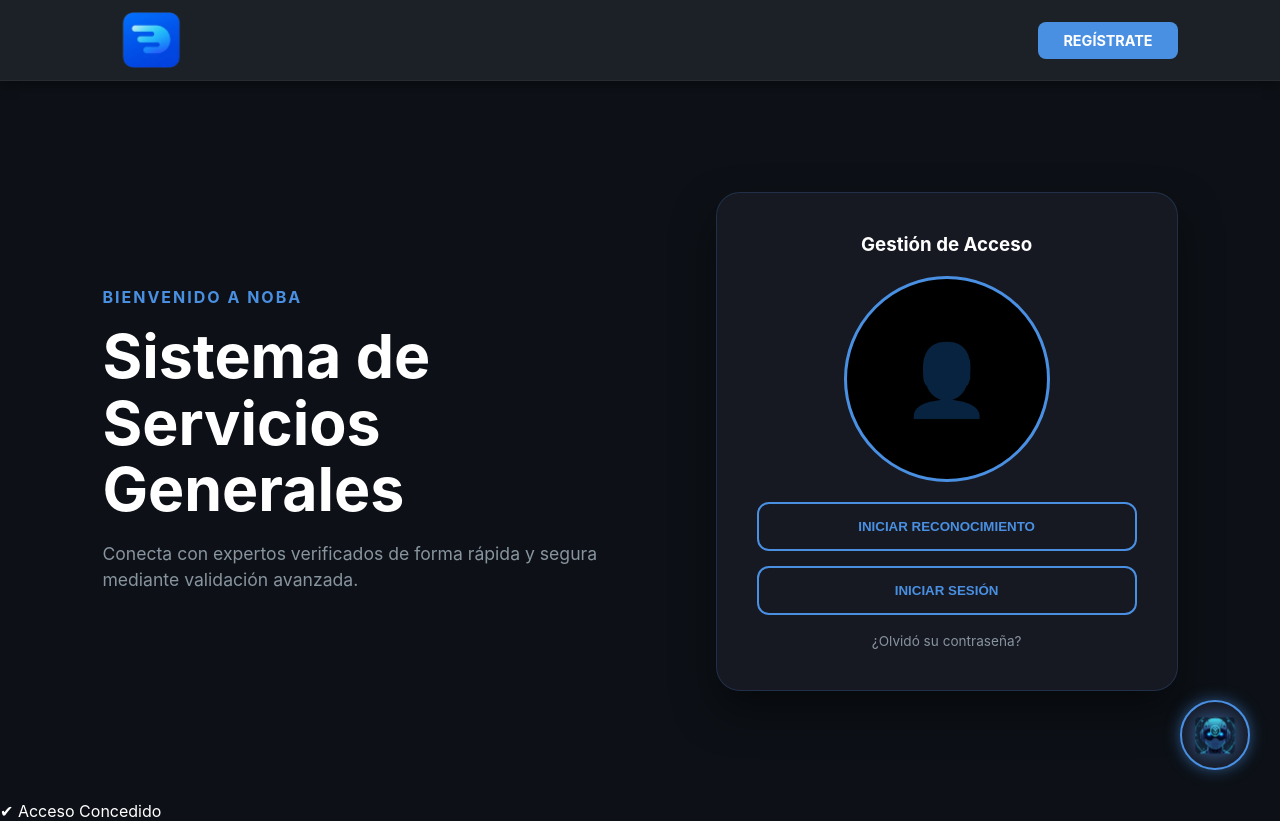
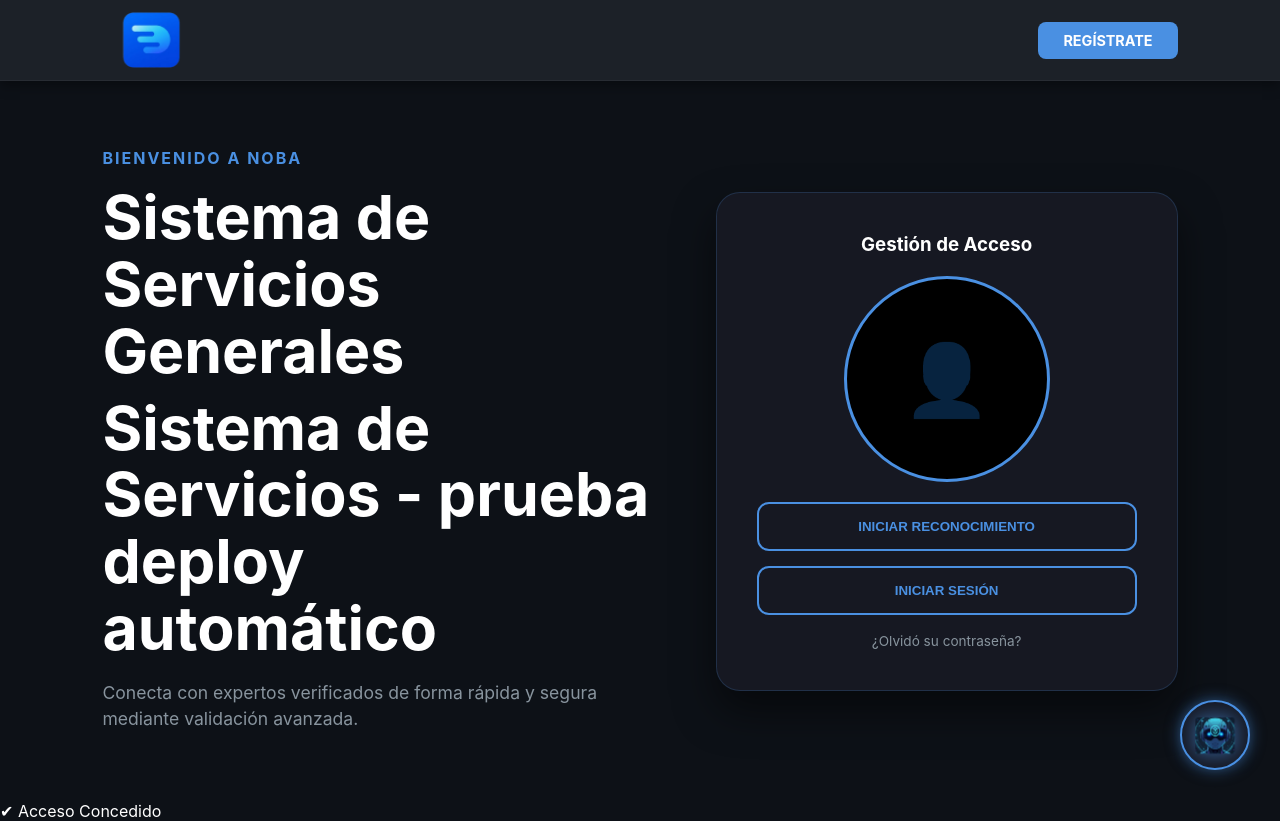
Before and after one commit to salaskaren/sistema_servicioss, a Flask app: page / in a window 1280 px wide. Run offline with Flask 3, Linux system fonts and the light colour scheme.

Commit message:
Prueba deploy automático

```diff
--- a/templates/index.html
+++ b/templates/index.html
@@ -59,6 +59,8 @@
         <div class="hero-content">
             <p class="subtitle">BIENVENIDO A NOBA</p>
             <h1>Sistema de <br>Servicios Generales</h1>
+            <h1>Sistema de Servicios - prueba deploy automático</h1>
+
             <p class="description">
                 Conecta con expertos verificados de forma rápida y segura mediante validación avanzada.
             </p>
```
